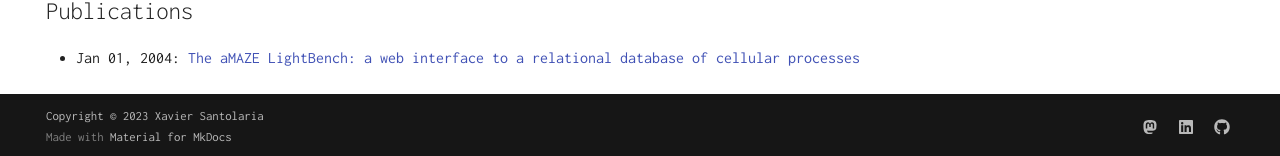
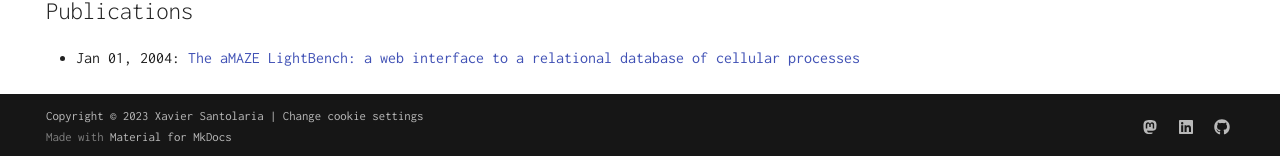
Before and after one commit to xsa/0x58.santolaria.net, an MkDocs documentation site: the page built from docs/index.md, in a window 1280 px wide and 900 px high, scrolled down 1320 px. Shown: the part 741-897 px from the top of the window. Built offline with MkDocs 1.6.1 and Material for MkDocs 9.7.7, drawn with Linux system fonts in a browser that asks for light colours; emoji names are drawn with the system emoji font; part of the change alters nothing that is shown.

```diff
--- a/mkdocs.yml
+++ b/mkdocs.yml
@@ -2,7 +2,9 @@ site_name: Xavier «X» Santolaria
 site_author: Xavier Santolaria
 site_description: Xavier Santolaria
 
-copyright: Copyright &copy; 2023 Xavier Santolaria
+copyright: >
+  Copyright &copy; 2023 Xavier Santolaria |
+  <a href="#__consent">Change cookie settings</a>
 
 theme:
   icon:
@@ -43,6 +45,19 @@ extra_css:
   - css/extra.css
 
 extra:
+  analytics:
+    provider: google
+    property: G-2N1H1J2HY0
+  consent:
+    title: Cookie consent
+    description: >-
+      We use cookies to recognize your repeated visits and preferences, as well
+      as to measure the effectiveness of our documentation and whether users
+      find what they're searching for. With your consent, you're helping us to
+      make our documentation better.
+    actions:
+      - accept
+      - reject
   social:
     - icon: fontawesome/brands/mastodon
       link: https://infosec.exchange/@0x58
```
